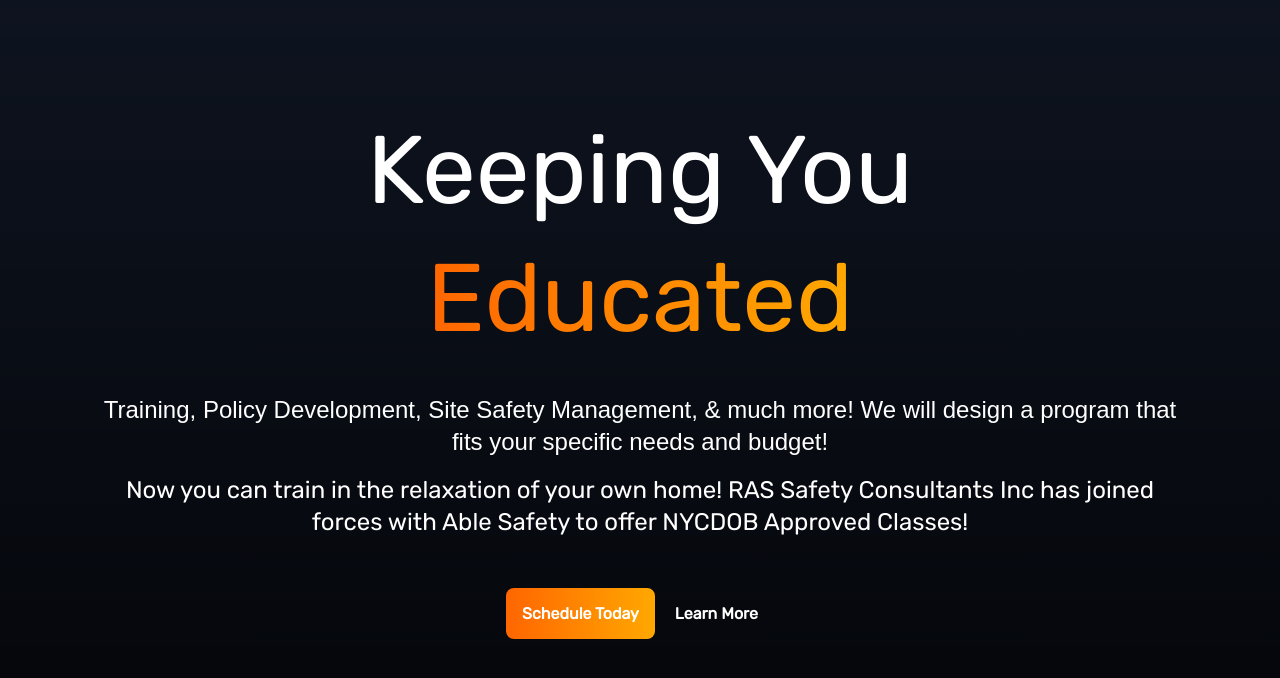
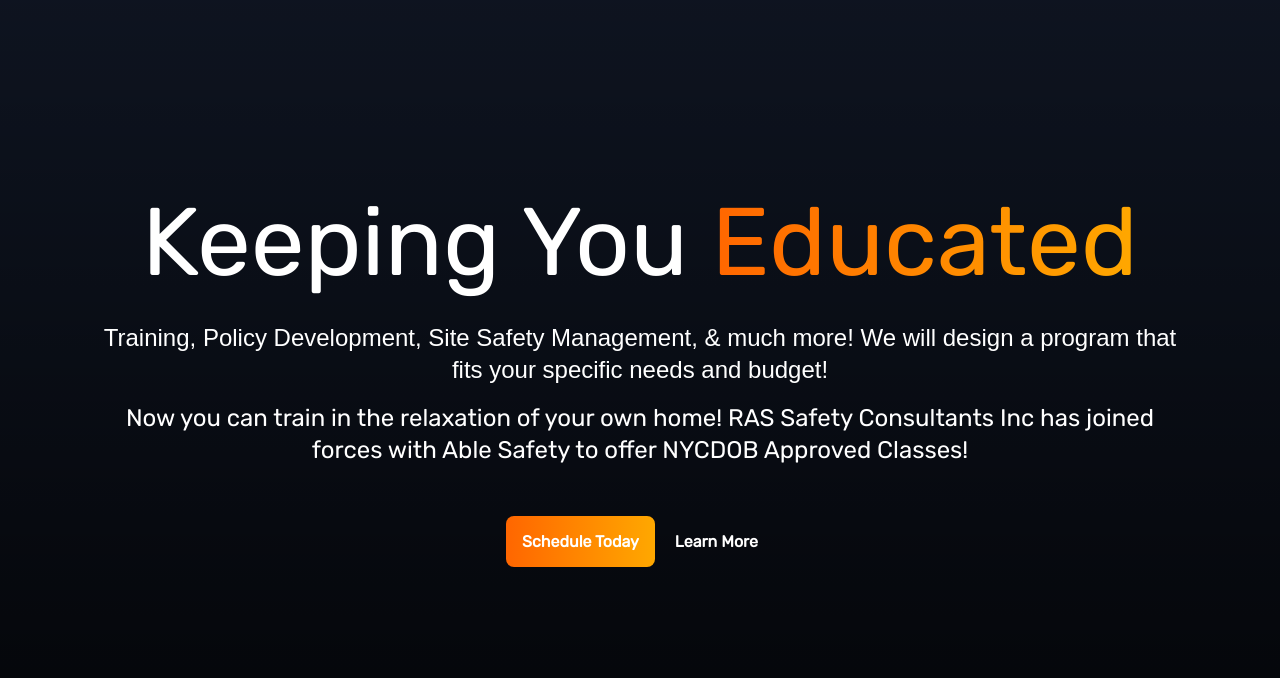
Before and after one commit to jaserino/RAS_Safety_Consultants, a website: page dist/index.html in a window 1280 px wide. Shown: the part 114-792 px from the top of the page. Drawn offline with Linux system fonts and the light colour scheme; a web font is replaced by a local one.

Commit message:
fixed height issue on hero

```diff
--- a/dist/index.html
+++ b/dist/index.html
@@ -82,11 +82,14 @@
         <div
           class="text-white h-screen flex flex-col items-center justify-center text-center p-4"
         >
-          <h1 class="text-6xl mb-4 sm:text-8xl sm:mb-8">Keeping You</h1>
-          <span
-            class="bg-clip-text text-transparent bg-gradient-to-r from-[#FF6600] to-[#FFA800] text-6xl h-16 mb-4 sm:text-8xl sm:h-32"
-            id="typewriter"
-          ></span>
+          <h1 class="text-6xl sm:text-8xl h-32">
+            Keeping You
+            <span
+              class="bg-clip-text text-transparent bg-gradient-to-r from-[#FF6600] to-[#FFA800] text-6xl sm:text-8xl"
+              id="typewriter"
+            ></span>
+          </h1>
+
           <div class="sm:px-20 sm:mb-8">
             <p class="text-lg mb-4 font-mooli sm:text-2xl">
               Training, Policy Development, Site Safety Management, & much more!
```
Also changed, not shown: dist/style.css.
